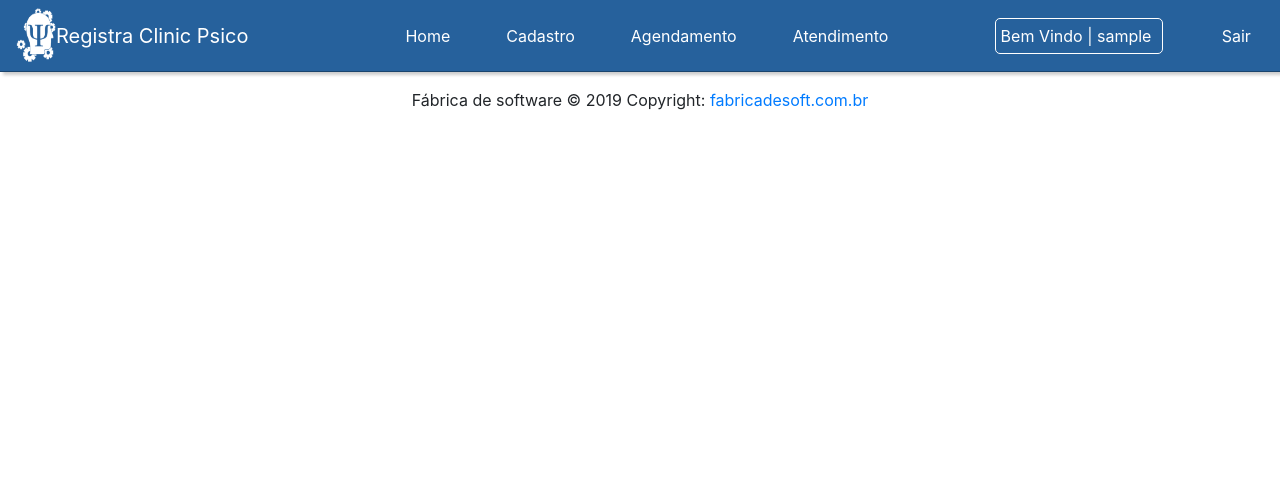
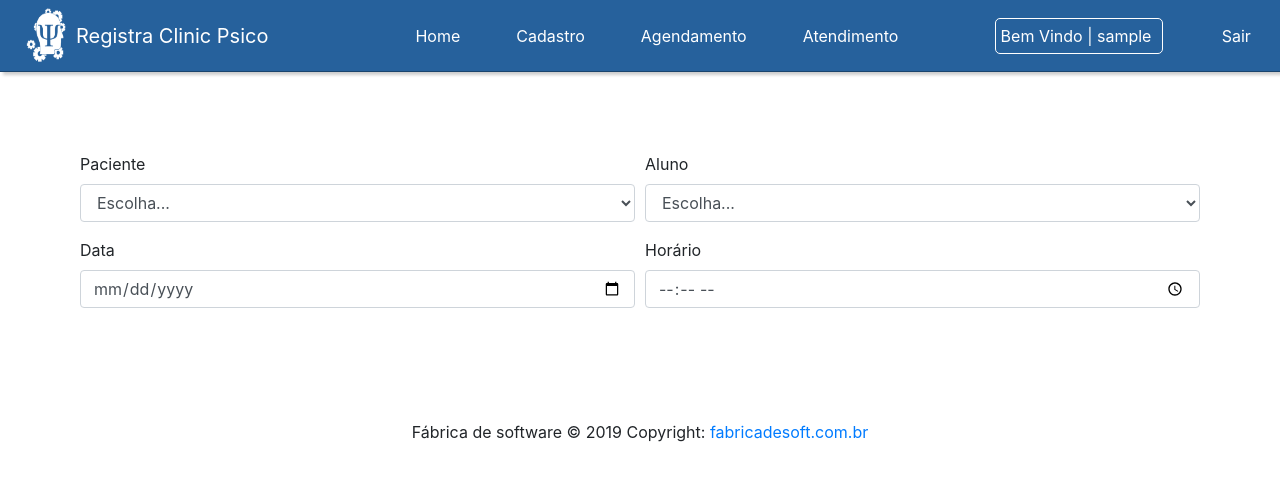
Before and after one commit to paulo280799/RegistraClinicPscicoWEB, a PHP site: page /Agendamento.php in a window 1280 px wide. Shown: the top 481 px of the page. Run offline with PHP 8.4, Linux system fonts and the light colour scheme; the visitor is signed in with stand-in values (Sample User, id 1); data that the repository does not hold is empty.

Commit message:
tela agendamento de atendimento criada
tela onde o usuario irá selecionar um paciente e um aluno e marcar o dia e hora do seu tratamento

```diff
--- a/RegistraClinicPsico_WEB/Util/NavBar.php
+++ b/RegistraClinicPsico_WEB/Util/NavBar.php
@@ -13,7 +13,7 @@ if(!isset($_SESSION['idUsuario'])){
   </button>
   <div class="collapse navbar-collapse" id="abrirMenuResponsivo">
     <img src="../Util/Imagens/LogoPsico.png" alt="logo" class="logo-menu">
-    <a class="navbar-brand" href="#" id="nome-logo">Registra Clinic Psico</a>
+    <a class="navbar-brand" href="#" id="nome-logo" style="margin-left:10px;">Registra Clinic Psico</a>
     <ul class="navbar-nav mr-auto mt-2 mt-lg-0" id="menu-opcoes">
       <li class="nav-item active" id="items-li">
         <a class="nav-link" href="Index.php" id="items-a">Home<span class="sr-only">(current)</span></a>
--- a/RegistraClinicPsico_WEB/css/styleMenu.css
+++ b/RegistraClinicPsico_WEB/css/styleMenu.css
@@ -20,6 +20,7 @@ body{
 .logo-menu{
     width: 40px;
     height: 55px;
+    margin-left: 10px;
 
 }
 
--- a/RegistraClinicPsico_WEB/telas/Agendamento.php
+++ b/RegistraClinicPsico_WEB/telas/Agendamento.php
@@ -7,14 +7,46 @@
 
     <!-- Bootstrap CSS -->
     <link rel="stylesheet" href="https://stackpath.bootstrapcdn.com/bootstrap/4.3.1/css/bootstrap.min.css" integrity="sha384-ggOyR0iXCbMQv3Xipma34MD+dH/1fQ784/j6cY/iJTQUOhcWr7x9JvoRxT2MZw1T" crossorigin="anonymous">
-
-  <link rel="stylesheet" type="text/css" href="../css/style.css">
+    <link rel="stylesheet" href="../css/styleCadastro.css">
 
     <title>Agendamento!</title>
   </head>
   <body>
     <?php include_once '../Util/NavBar.php'; ?>
 
+    <form style="margin:80px;">
+      <div class="form-row">
+        <div class="form-group col-md-6">
+          <label >Paciente</label>
+          <select class="form-control">
+            <option selected>Escolha...</option>
+
+          </select>
+        </div>
+        <div class="form-group col-md-6">
+          <label >Aluno</label>
+          <select class="form-control">
+            <option selected>Escolha...</option>
+              <?php require '../Banco/conexao.php';
+              $banco2 = new Banco("localhost","psico","root","");
+              $banco2->query("SELECT * FROM aluno");
+              foreach($banco2->result() as $aluno) :?>
+                <option value="<?php echo $aluno['IDALUNO']?>"><?php echo $aluno['NOMEALUNO']?></option>
+              <?php endforeach; ?>
+          </select>
+        </div>
+      </div>
+      <div class="form-row">
+        <div class="form-group col-md-6">
+          <label for="inputEmail4">Data</label>
+          <input type="date" class="form-control">
+        </div>
+        <div class="form-group col-md-6">
+          <label for="inputPassword4">Horário</label>
+          <input type="time" class="form-control">
+        </div>
+      </div>
+    </form>
 
 
     <?php include_once '../Util/Footer.php'; ?>
--- a/RegistraClinicPsico_WEB/telas/TelaLogin.php
+++ b/RegistraClinicPsico_WEB/telas/TelaLogin.php
@@ -21,7 +21,7 @@ if (isset($_SESSION['idUsuario'])) {
 
     <div class="login-form">
         <form action="../Autenticacao/AutenticarUsuario.php" method="post">
-            <h2 class="text-center">Registra Clinic Psico</h2>
+            <h2 class="text-center" >Registra Clinic Psico</h2>
             <hr>
             <div class="form-group">
                 <input type="text" class="form-control" name="loginUsuario" placeholder="Login" required="required">
```
Also changed, not shown: RegistraClinicPsico_WEB/css/styleCadastro.css (added). Lines whose indentation alone changed are shown as unchanged.
